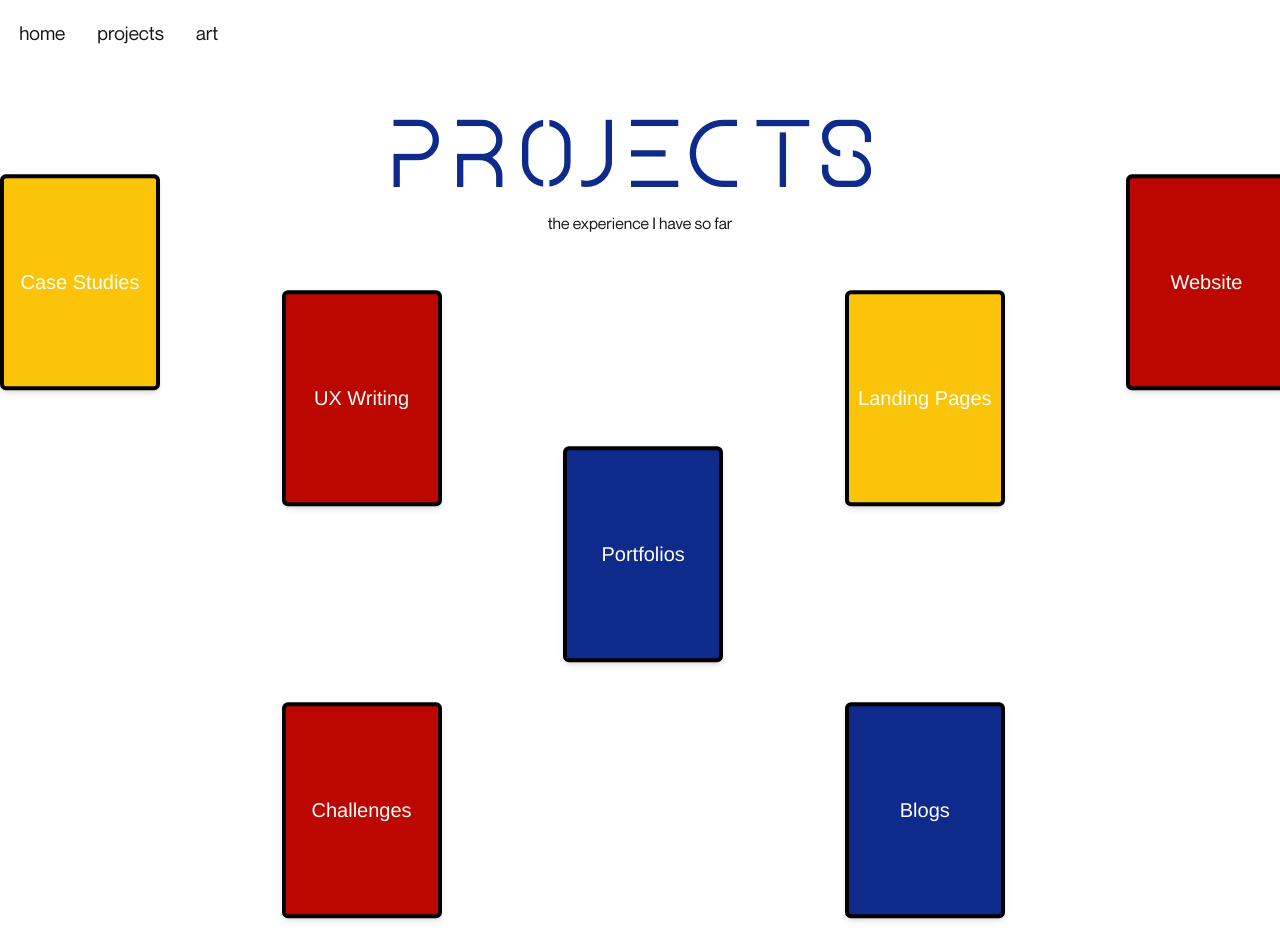
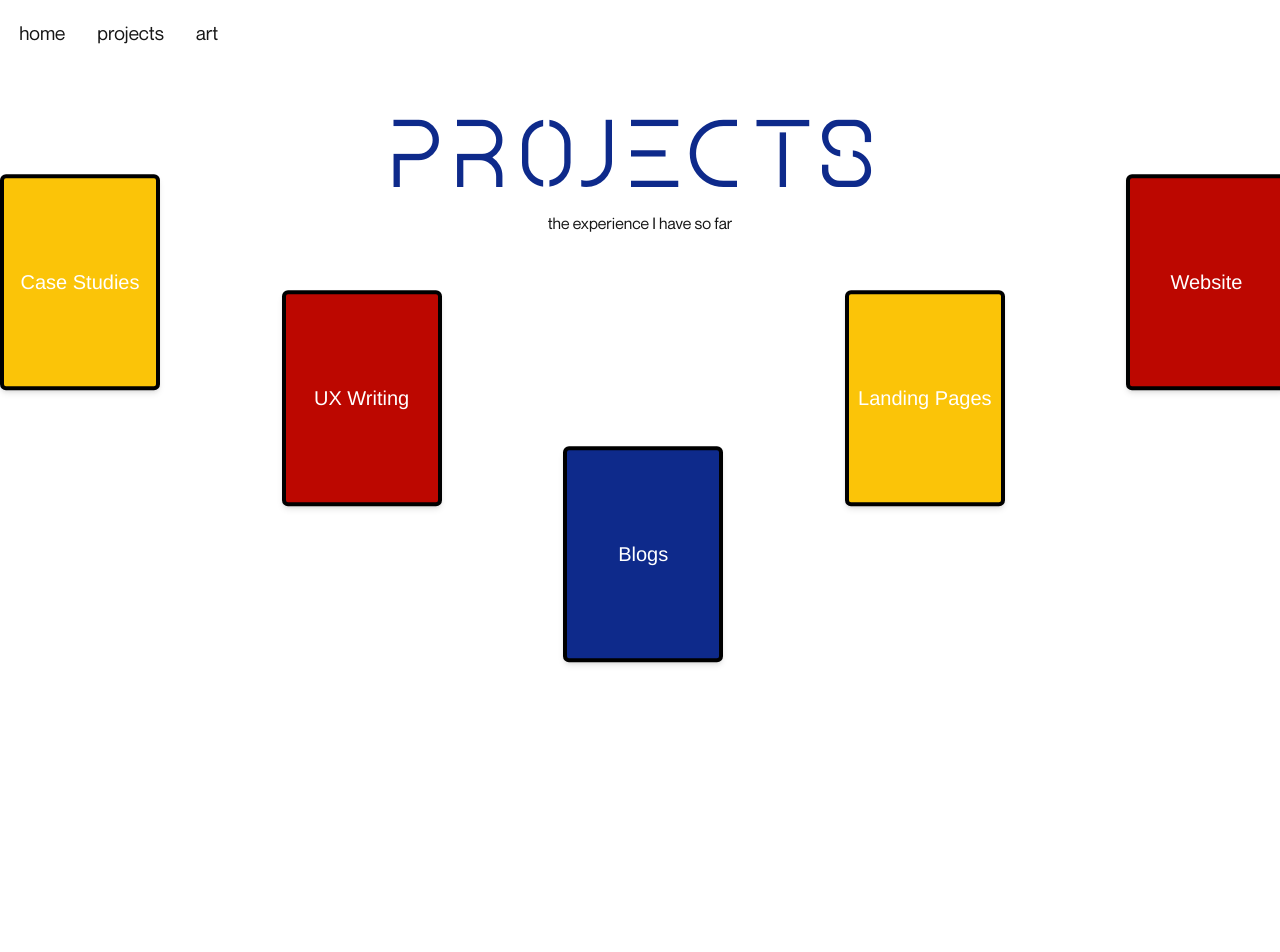
Before and after one commit to darinetag/portfolio, a Next.js app: page /projects in a window 1280 px wide. Shown: the top 952 px of the page. Built offline with nearby package versions, Linux system fonts and the light colour scheme.

Commit message:
added new me gif, removed extra frames

```diff
--- a/src/pages/index.js
+++ b/src/pages/index.js
@@ -10,7 +10,7 @@ export default function Home() {
       </Head>
       <section className="relative h-screen">
 
-<img src="/moi.gif" alt="My Image" className="w-150 h-140 rounded-lg absolute top-10 right-10 z-10" />
+<img src="/darinemotion.gif" alt="My Image" className="w-150 h-140 rounded-lg absolute top-10 right-10 z-10" />
         <h1 style={{ fontFamily: 'Science' }} className="font-science text-8xl text-[#0E2A8B] absolute top-55 left-8">Darine Tag</h1>
 
 <div className="w-76 h-76 bg-[#BC0700] border-10 border-black absolute top-0 right-0 hover:bg-white transition duration-300 ease-in-out"></div>
--- a/src/pages/projects/index.js
+++ b/src/pages/projects/index.js
@@ -7,9 +7,7 @@ const projects = [
   { title: "Website", href: "/projects/website", color: "bg-[#BC0700]", style: "row-start-1 col-start-5" },
   { title: "UX Writing",  href: "/projects/ux-writing", color: "bg-[#BC0700]", style: "row-start-2 col-start-2 translate-y-[-100px]" },
   { title: "Landing Pages", href: "/projects/landing-pages", color: "bg-[#FBC408]", style: "row-start-2 col-start-4 translate-y-[-100px]" },
-  { title: "Portfolios", href: "/projects/portfolios", color: "bg-[#0E2A8B]", style: "row-start-3 col-start-3 translate-y-[-160px]" },
-  { title: "Challenges", href: "/projects/challenges", color: "bg-[#BC0700]", style: "row-start-4 col-start-2 translate-y-[-120px]" },
-  { title: "Blogs", href: "/projects/blogs",  color: "bg-[#0E2A8B]", style: "row-start-4 col-start-4 translate-y-[-120px]" },
+  { title: "Blogs", href: "/projects/blogs", color: "bg-[#0E2A8B]", style: "row-start-3 col-start-3 translate-y-[-160px]" },
 ];
 
 const ProjectsPage = () => {
```
Also changed, not shown: 2 other files (tests, documents, lock files or other folders).
